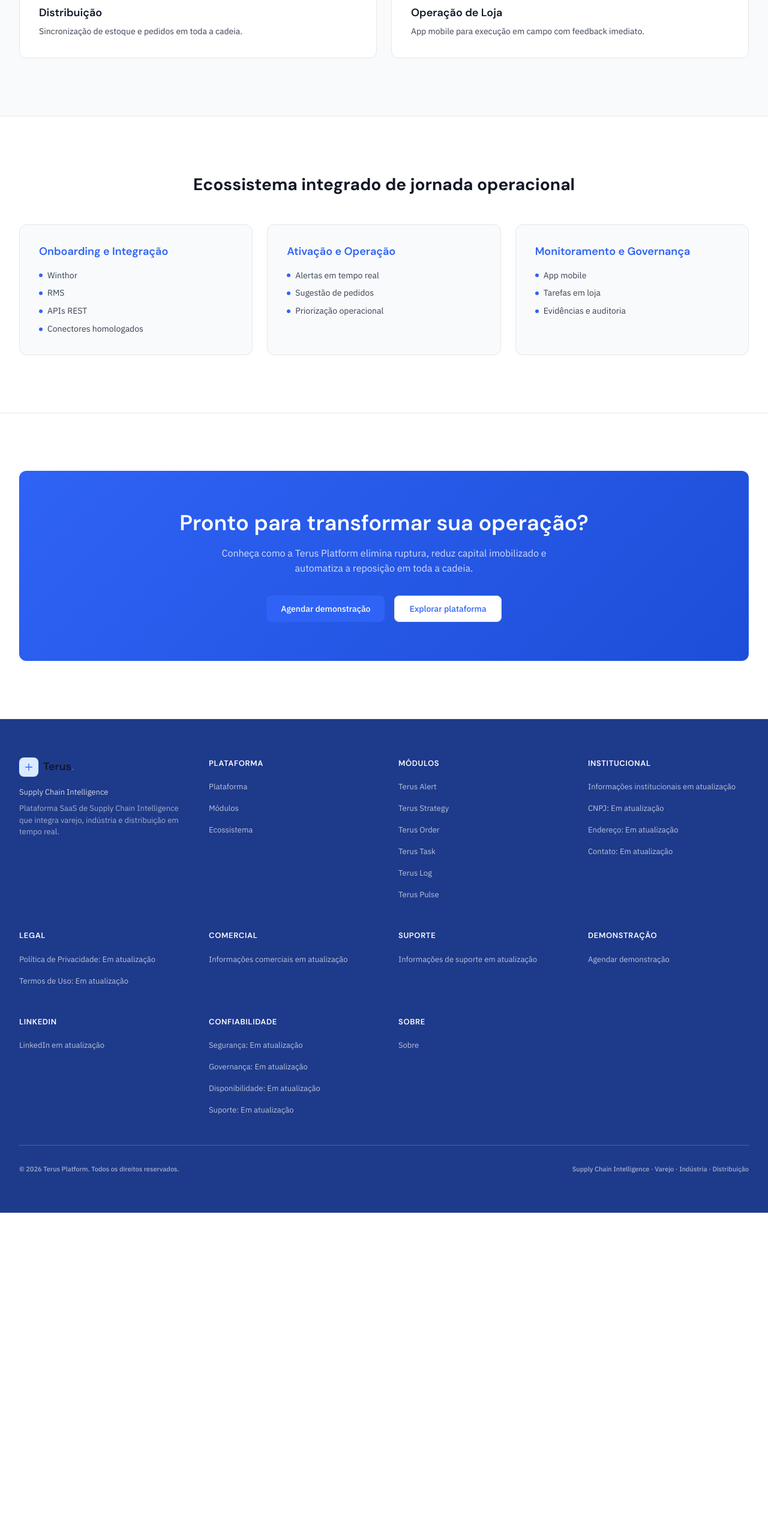
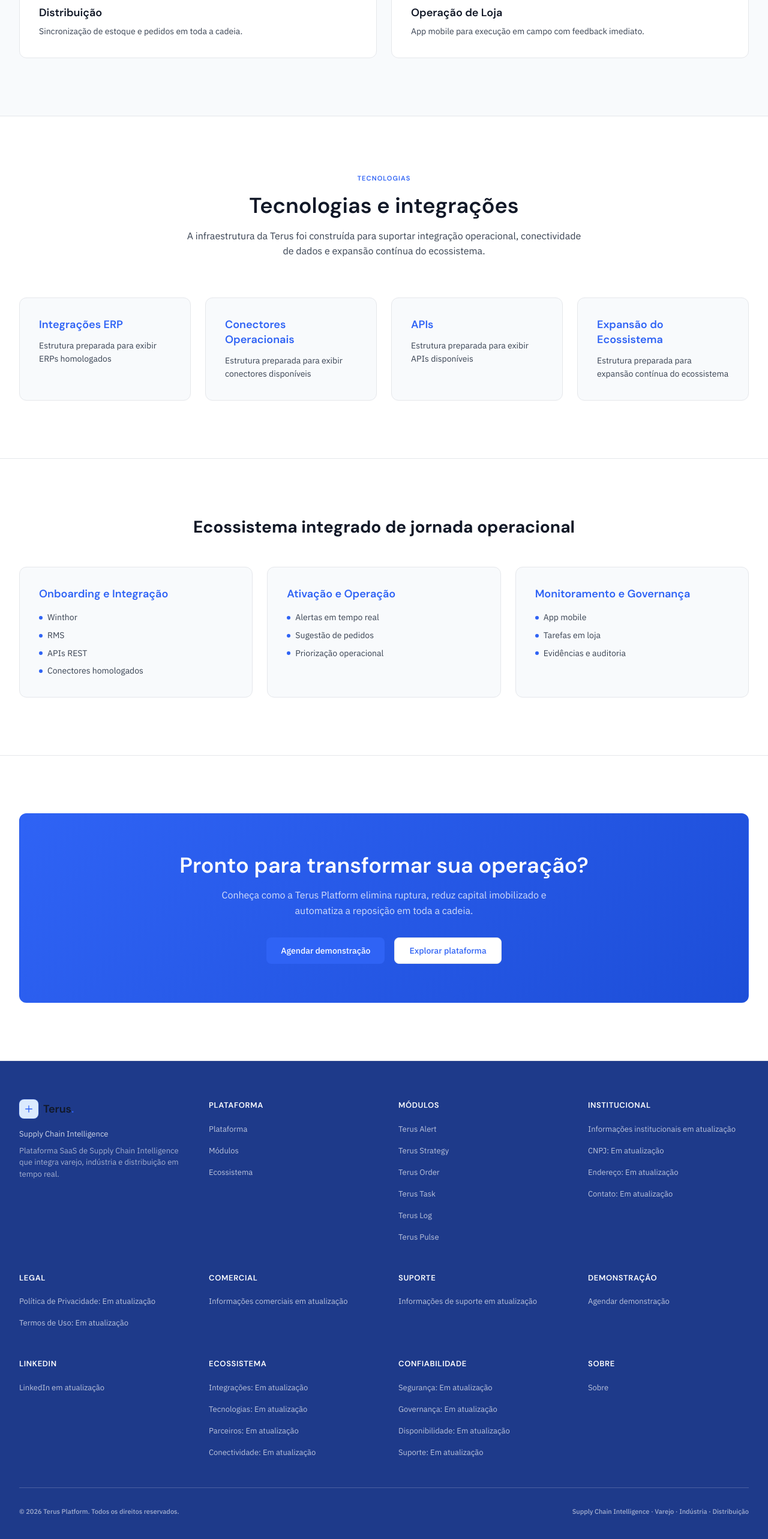
Before and after one commit to Lucash67/terus-platform, a Next.js app in the folder apps/web/: page /ecossistema in a window 1280 px wide. Shown: the part 1105-3671 px from the top of the page at 60% size. Before the commit the page ends 3127 px from the top, so only its background shows below. Built offline with nearby package versions, Linux system fonts and the light colour scheme.

Commit message:
Add ecosystem and integration sections: create IntegrationsEcosystemSection for Home, add Technologies and integrations subsection to Ecossistema, add Integration operational block to Plataforma, add Ecossistema group to Footer - all with institutional placeholders without inventing data

```diff
--- a/apps/web/app/(marketing)/ecossistema/page.tsx
+++ b/apps/web/app/(marketing)/ecossistema/page.tsx
@@ -43,6 +43,59 @@
 
       <section className="border-t border-surface-border">
         <Container className="py-20 sm:py-24">
+          <div className="mx-auto max-w-2xl text-center">
+            <p className="font-display text-caption font-semibold uppercase tracking-widest text-brand-primary">
+              Tecnologias
+            </p>
+            <h2 className="mt-4 font-display text-heading-xl font-bold text-text-primary sm:text-display-lg">
+              Tecnologias e integrações
+            </h2>
+            <p className="mt-4 text-body-lg text-text-secondary">
+              A infraestrutura da Terus foi construída para suportar integração
+              operacional, conectividade de dados e expansão contínua do
+              ecossistema.
+            </p>
+          </div>
+
+          <div className="mt-16 grid gap-6 sm:grid-cols-2 lg:grid-cols-4">
+            {[
+              {
+                title: "Integrações ERP",
+                description: "Estrutura preparada para exibir ERPs homologados",
+              },
+              {
+                title: "Conectores Operacionais",
+                description:
+                  "Estrutura preparada para exibir conectores disponíveis",
+              },
+              {
+                title: "APIs",
+                description: "Estrutura preparada para exibir APIs disponíveis",
+              },
+              {
+                title: "Expansão do Ecossistema",
+                description:
+                  "Estrutura preparada para expansão contínua do ecossistema",
+              },
+            ].map((item) => (
+              <div
+                key={item.title}
+                className="rounded-lg border border-surface-border bg-surface-elevated-1 p-8"
+              >
+                <h3 className="font-display text-heading-md font-semibold text-brand-primary">
+                  {item.title}
+                </h3>
+                <p className="mt-3 text-body-md text-text-secondary">
+                  {item.description}
+                </p>
+              </div>
+            ))}
+          </div>
+        </Container>
+      </section>
+
+      <section className="border-t border-surface-border">
+        <Container className="py-20 sm:py-24">
           <h2 className="text-center font-display text-heading-xl font-bold text-text-primary">
             Ecossistema integrado de jornada operacional
           </h2>
--- a/apps/web/app/(marketing)/page.tsx
+++ b/apps/web/app/(marketing)/page.tsx
@@ -8,6 +8,7 @@
 import { SecurityGovernanceSection } from "@/components/sections/security-governance-section";
 import { SocialProofSection } from "@/components/sections/social-proof-section";
 import { ReliabilitySection } from "@/components/sections/reliability-section";
+import { IntegrationsEcosystemSection } from "@/components/sections/integrations-ecosystem-section";
 import { PositioningSection } from "@/components/sections/positioning-section";
 import { StatsSection } from "@/components/sections/stats-section";
 
@@ -19,6 +20,7 @@
       <PositioningSection />
       <ModulesSection />
       <EcosystemSection />
+      <IntegrationsEcosystemSection />
       <OperationalResultsSection />
       <PlatformIndicatorsSection />
       <CompaniesSection />
--- a/apps/web/app/(marketing)/plataforma/page.tsx
+++ b/apps/web/app/(marketing)/plataforma/page.tsx
@@ -95,6 +95,59 @@
             <div className="rounded-lg border border-surface-border bg-surface-base p-8">
               <PlatformFlowDiagram />
             </div>
+          </div>
+        </Container>
+      </section>
+
+      <section className="border-t border-surface-border">
+        <Container className="py-20 sm:py-24">
+          <div className="mx-auto max-w-2xl text-center">
+            <p className="font-display text-caption font-semibold uppercase tracking-widest text-brand-primary">
+              Integração
+            </p>
+            <h2 className="mt-4 font-display text-heading-xl font-bold text-text-primary sm:text-display-lg">
+              Integração operacional desde o primeiro dia
+            </h2>
+            <p className="mt-4 text-body-lg text-text-secondary">
+              A jornada operacional começa com integração estruturada,
+              permitindo ativação rápida e continuidade da operação.
+            </p>
+          </div>
+
+          <div className="mt-16 grid gap-6 sm:grid-cols-2 lg:grid-cols-4">
+            {[
+              {
+                title: "Integração ERP",
+                description: "Estrutura preparada para exibir ERPs homologados",
+              },
+              {
+                title: "Diagnóstico Automatizado",
+                description:
+                  "Estrutura preparada para exibir diagnóstico integrado",
+              },
+              {
+                title: "Ativação Operacional",
+                description:
+                  "Estrutura preparada para exibir processo de ativação",
+              },
+              {
+                title: "Monitoramento Contínuo",
+                description:
+                  "Estrutura preparada para exibir monitoramento integrado",
+              },
+            ].map((item) => (
+              <div
+                key={item.title}
+                className="rounded-lg border border-surface-border bg-surface-elevated-1 p-8"
+              >
+                <h3 className="font-display text-heading-md font-semibold text-brand-primary">
+                  {item.title}
+                </h3>
+                <p className="mt-3 text-body-md text-text-secondary">
+                  {item.description}
+                </p>
+              </div>
+            ))}
           </div>
         </Container>
       </section>
--- a/apps/web/components/layout/footer.tsx
+++ b/apps/web/components/layout/footer.tsx
@@ -179,6 +179,34 @@
 
           <div>
             <h3 className="font-display text-body-sm font-semibold uppercase tracking-wider text-white">
+              Ecossistema
+            </h3>
+            <ul className="mt-4 space-y-3">
+              <li>
+                <span className="text-body-sm text-white/70">
+                  Integrações: Em atualização
+                </span>
+              </li>
+              <li>
+                <span className="text-body-sm text-white/70">
+                  Tecnologias: Em atualização
+                </span>
+              </li>
+              <li>
+                <span className="text-body-sm text-white/70">
+                  Parceiros: Em atualização
+                </span>
+              </li>
+              <li>
+                <span className="text-body-sm text-white/70">
+                  Conectividade: Em atualização
+                </span>
+              </li>
+            </ul>
+          </div>
+
+          <div>
+            <h3 className="font-display text-body-sm font-semibold uppercase tracking-wider text-white">
               Confiabilidade
             </h3>
             <ul className="mt-4 space-y-3">
--- /dev/null
+++ b/apps/web/components/sections/integrations-ecosystem-section.tsx
@@ -0,0 +1,61 @@
+import { Container } from "@/components/layout/container";
+
+const INTEGRATIONS_ECOSYSTEM_ITEMS = [
+  {
+    title: "Integrações ERP",
+    description:
+      "Estrutura preparada para exibir ERPs homologados e integrações operacionais.",
+  },
+  {
+    title: "APIs e Conectores",
+    description:
+      "Estrutura preparada para exibir conectores e integrações disponíveis.",
+  },
+  {
+    title: "Operação Integrada",
+    description:
+      "Ambiente preparado para unificar dados, processos e execução operacional.",
+  },
+  {
+    title: "Evolução Contínua",
+    description:
+      "Novas integrações poderão ser disponibilizadas conforme evolução da plataforma.",
+  },
+];
+
+export function IntegrationsEcosystemSection() {
+  return (
+    <section className="border-t border-surface-border bg-surface-elevated-1">
+      <Container className="py-20 sm:py-24">
+        <div className="mx-auto max-w-2xl text-center">
+          <p className="font-display text-caption font-semibold uppercase tracking-widest text-brand-primary">
+            Ecossistema
+          </p>
+          <h2 className="mt-4 font-display text-heading-xl font-bold text-text-primary sm:text-display-lg">
+            Integrações e ecossistema tecnológico
+          </h2>
+          <p className="mt-4 text-body-lg text-text-secondary">
+            A Terus foi projetada para conectar diferentes sistemas, operações e
+            fontes de dados em uma única jornada operacional.
+          </p>
+        </div>
+
+        <div className="mt-16 grid gap-6 sm:grid-cols-2 lg:grid-cols-4">
+          {INTEGRATIONS_ECOSYSTEM_ITEMS.map((item) => (
+            <div
+              key={item.title}
+              className="rounded-lg border border-surface-border bg-surface-base p-8 text-center"
+            >
+              <h3 className="font-display text-heading-md font-semibold text-brand-primary">
+                {item.title}
+              </h3>
+              <p className="mt-4 text-body-md text-text-secondary">
+                {item.description}
+              </p>
+            </div>
+          ))}
+        </div>
+      </Container>
+    </section>
+  );
+}
```
